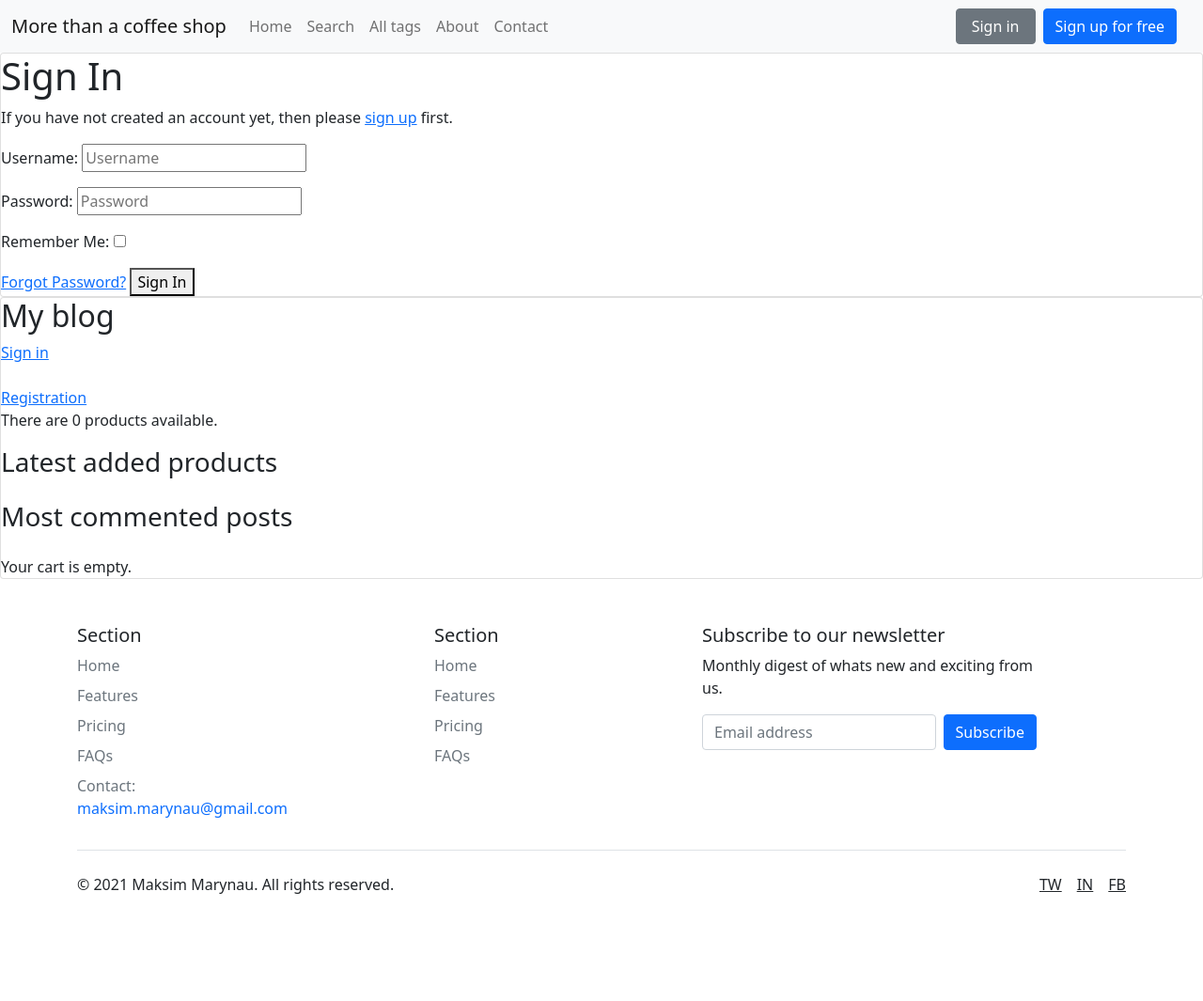
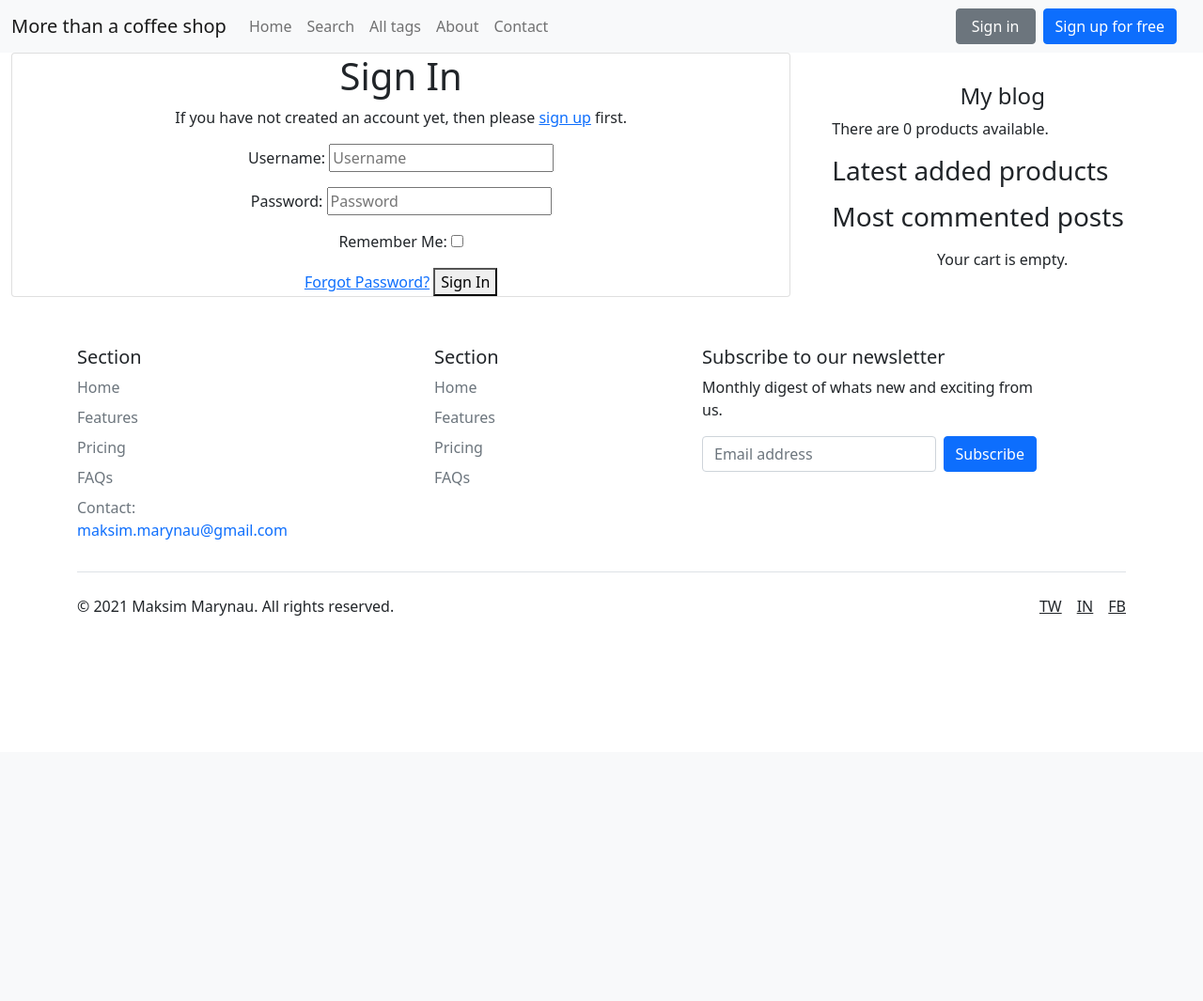
Before and after one commit to MaksimMarynau/coffee_shop, a Django app: a page that uses src/coffee_shop_project/coffee_shop_project/templates/base.html in a window 1280 px wide. Shown: the whole page at 94% size. After the commit the page ends 655 px from the top, so only its background shows below. Run offline with Django 3.2, Linux system fonts and the light colour scheme; data that the repository does not hold is empty; parts of the project's set-up code (start-up, migrations or seed data) failed here and were passed over.

Commit message:
fixed rightbar

```diff
--- a/src/coffee_shop_project/coffee_shop_project/templates/base.html
+++ b/src/coffee_shop_project/coffee_shop_project/templates/base.html
@@ -11,16 +11,17 @@
 
 {% include "include/header.html" %}
 
-<div class="row">
+<div class="container-fluid text-center">
+  <div class="row content">
 
-    <div class="middle">
+    <div class="col-sm-8 text-left">
     {% block content %}
 
     {% endblock content %}
     </div>
 
     {% include "include/rightbar.html" %}
-
+    </div>
 </div>
 
 {% include "include/footer.html" %}
--- a/src/coffee_shop_project/coffee_shop_project/templates/include/latest_posts.html
+++ b/src/coffee_shop_project/coffee_shop_project/templates/include/latest_posts.html
@@ -1,4 +1,4 @@
-<ul>
+<ul class="text-sm-start list-unstyled">
     {% for product in latest_posts %}
-    <li><a href="{{ product.get_absolute_url }}">{{ product.title }}</a></li> {% endfor %}
+    <li><a class="text-decoration-none" href="{{ product.get_absolute_url }}">{{ product.title }}</a></li> {% endfor %}
 </ul>
--- a/src/coffee_shop_project/coffee_shop_project/templates/include/rightbar.html
+++ b/src/coffee_shop_project/coffee_shop_project/templates/include/rightbar.html
@@ -1,35 +1,14 @@
 {% load custom_tags %}
-<div class="rightcolumn">
-    <div class="transparent1">
-        <div class="card">
-            <h2>My blog</h2>
-            {% if user.is_authenticated %}
-                <span><em>Hello, {{ user.username }}!</em></span><br />
-                <a href="{% url 'update_profile' %}">Update profile </a><br />
-                <a href="{% url 'add_product' %}">Add product </a><br />
-                {% if user.is_staff %}
-                <a href="{% url 'user_products' %}">All products </a><br />
-                {% else %}
-                <a href="{% url 'user_products' %}">Your products </a><br />
-                {% endif %}
-                <a href="{% url 'account_logout' %}">Sign out </a>
-                <br>
-            {% else %}
-                <a href="{% url 'account_login' %}">Sign in </a>
-                <br>
-                <a href="{% url 'account_signup' %}">Registration </a>
-            {% endif %}
-
-            <p>There are {% total_posts %} products available.</p>
-
-            <h3>Latest added products</h3>
-            {% show_latest_posts 3%}
-
-            <h3>Most commented posts</h3>
+<div class="col-sm sidenav m-3 p-3">
+    <h4>My blog</h4>
+    <p class="text-sm-start">There are {% total_posts %} products available.</p>
+    <h3 class="text-sm-start">Latest added products</h3>
+    {% show_latest_posts 3 %}
+    <h3 class="text-sm-start">Most commented posts</h3>
     {% get_most_commented_posts as most_commented_posts %}
-            <ul>
+    <ul class="text-sm-start list-unstyled">
         {% for product in most_commented_posts %}
-                <li><a href="{{ product.get_absolute_url }}">{{ product.title }}</a></li>
+        <li><a class="text-decoration-none" href="{{ product.get_absolute_url }}">{{ product.title }}</a></li>
         {% endfor %}
     </ul>
     <div class="cart">
@@ -46,5 +25,3 @@
         {% endwith %}
     </div>
 </div>
-    </div>
-</div>
```
Lines whose indentation alone changed are shown as unchanged.
